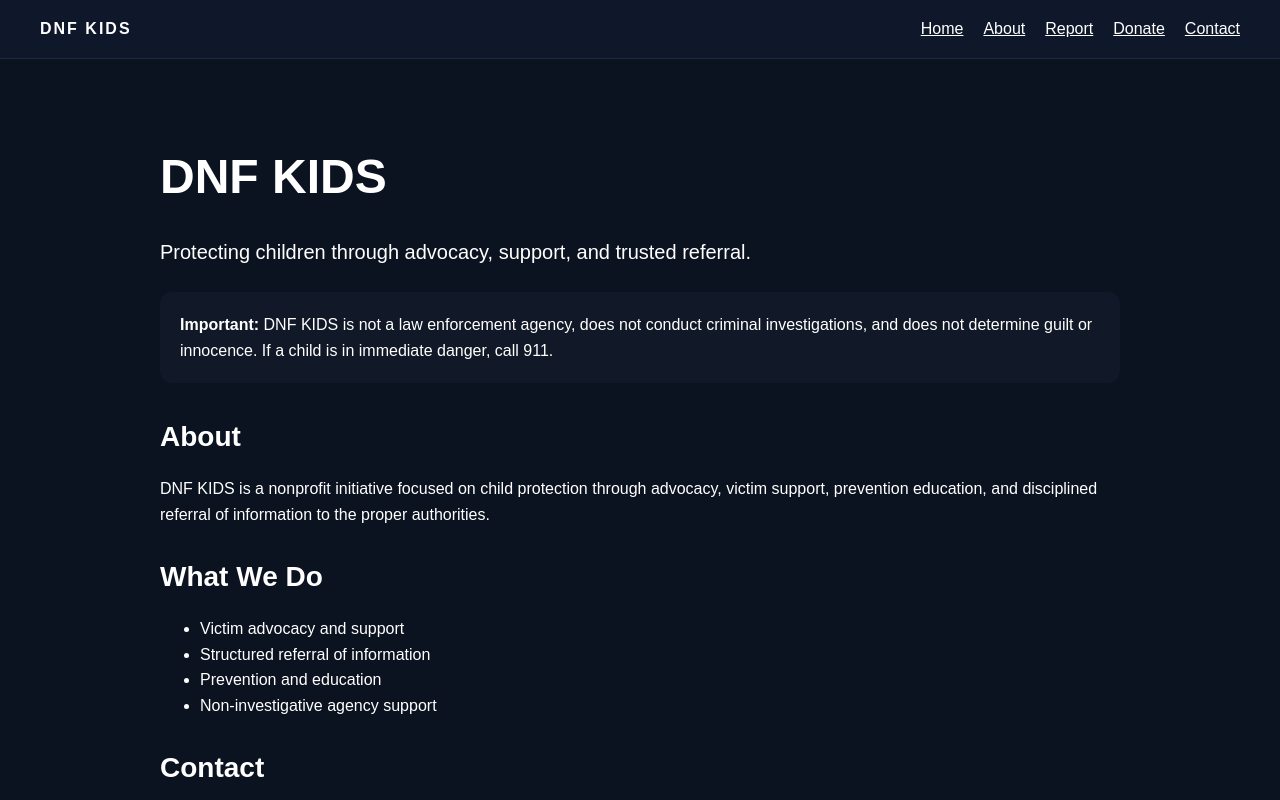
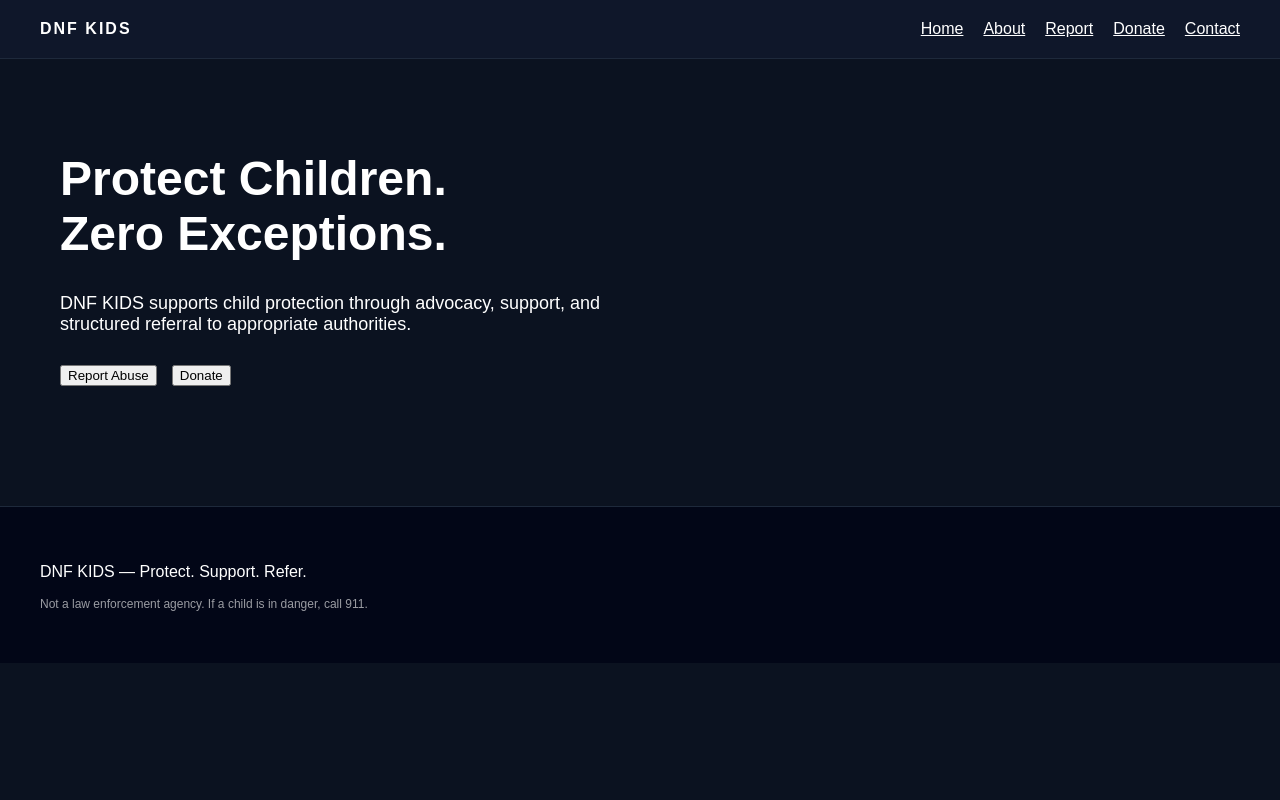
Before and after one commit to lomantochris-byte/dnf-kids-site, a Next.js app: page / in a window 1280 px wide. Shown: the top 800 px of the page. Built offline with nearby package versions, Linux system fonts and the light colour scheme.

Commit message:
Update page.tsx

```diff
--- a/app/page.tsx
+++ b/app/page.tsx
@@ -1,57 +1,24 @@
-export default function Page() {
+export default function Home() {
   return (
-    <main
-      style={{
-        fontFamily: "Arial, sans-serif",
-        padding: "48px 24px",
-        maxWidth: "960px",
-        margin: "0 auto",
-        lineHeight: 1.6,
-      }}
-    >
-      <h1 style={{ fontSize: "48px", marginBottom: "16px" }}>DNF KIDS</h1>
+    <main style={{ padding: "60px" }}>
+      <h1 style={{ fontSize: "48px" }}>
+        Protect Children.<br />Zero Exceptions.
+      </h1>
 
-      <p style={{ fontSize: "20px", marginBottom: "24px" }}>
-        Protecting children through advocacy, support, and trusted referral.
+      <p style={{ marginTop: "20px", fontSize: "18px", maxWidth: "600px" }}>
+        DNF KIDS supports child protection through advocacy, support,
+        and structured referral to appropriate authorities.
       </p>
 
-      <div
-        style={{
-          background: "#111827",
-          color: "white",
-          padding: "20px",
-          borderRadius: "12px",
-          marginBottom: "32px",
-        }}
-      >
-        <strong>Important:</strong> DNF KIDS is not a law enforcement agency,
-        does not conduct criminal investigations, and does not determine guilt
-        or innocence. If a child is in immediate danger, call 911.
+      <div style={{ marginTop: "30px" }}>
+        <a href="/report">
+          <button style={{ marginRight: "15px" }}>Report Abuse</button>
+        </a>
+
+        <a href="/donate">
+          <button>Donate</button>
+        </a>
       </div>
-
-      <section style={{ marginBottom: "28px" }}>
-        <h2 style={{ fontSize: "28px", marginBottom: "10px" }}>About</h2>
-        <p>
-          DNF KIDS is a nonprofit initiative focused on child protection through
-          advocacy, victim support, prevention education, and disciplined
-          referral of information to the proper authorities.
-        </p>
-      </section>
-
-      <section style={{ marginBottom: "28px" }}>
-        <h2 style={{ fontSize: "28px", marginBottom: "10px" }}>What We Do</h2>
-        <ul>
-          <li>Victim advocacy and support</li>
-          <li>Structured referral of information</li>
-          <li>Prevention and education</li>
-          <li>Non-investigative agency support</li>
-        </ul>
-      </section>
-
-      <section>
-        <h2 style={{ fontSize: "28px", marginBottom: "10px" }}>Contact</h2>
-        <p>Email: info@dnfkids.com</p>
-      </section>
     </main>
   );
 }
```
